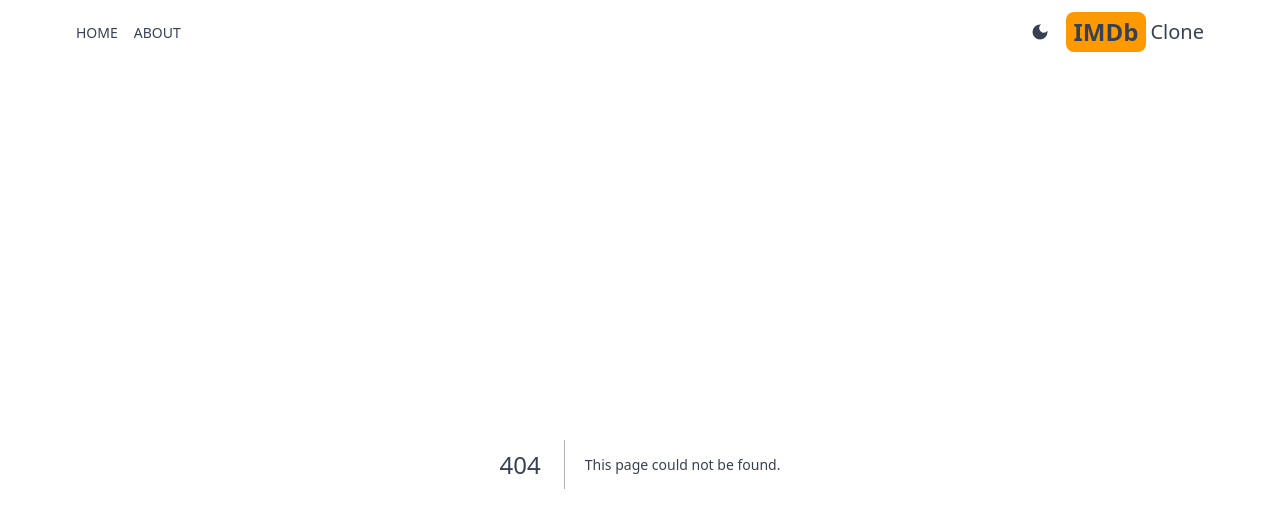
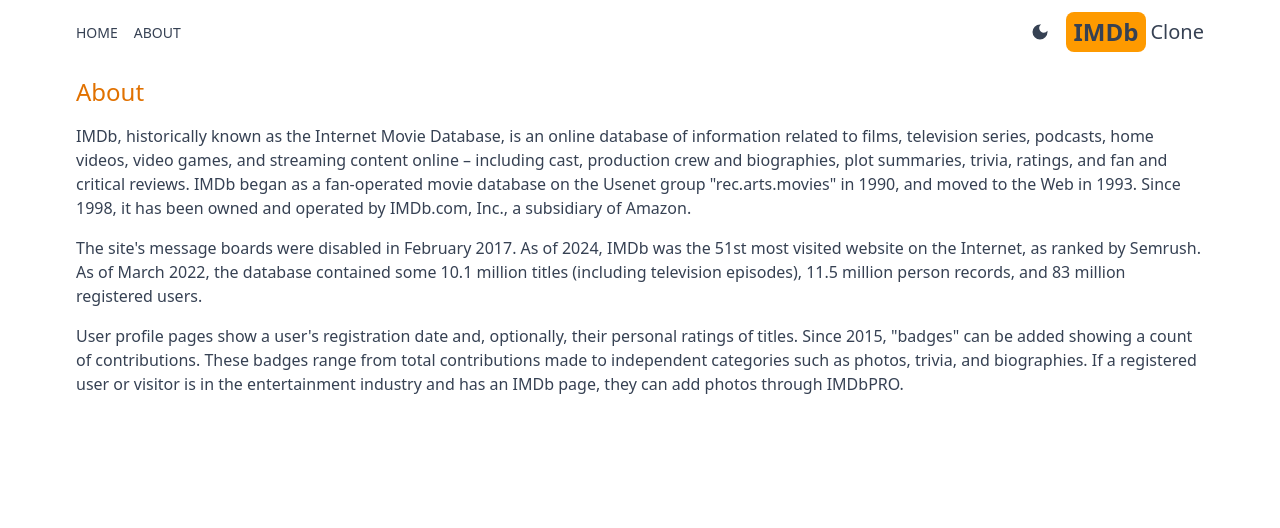
Before and after one commit to yucel-bozdogan/imdb-nextjs, a Next.js app: page /about in a window 1280 px wide. Before the commit this address had no page. Shown: the top 528 px of the page. Built offline with nearby package versions, Linux system fonts and the light colour scheme.

Commit message:
create the about page

```diff
--- /dev/null
+++ b/src/app/about/page.jsx
@@ -0,0 +1,14 @@
+import React from 'react'
+
+export default function About() {
+  return (
+    <div className='max-w-6xl mx-auto p-3 space-y-4 '>
+        <h1 className='text-2xl font-medium text-amber-600'>About</h1>
+        <p>IMDb, historically known as the Internet Movie Database, is an online database of information related to films, television series, podcasts, home videos, video games, and streaming content online – including cast, production crew and biographies, plot summaries, trivia, ratings, and fan and critical reviews. IMDb began as a fan-operated movie database on the Usenet group "rec.arts.movies" in 1990, and moved to the Web in 1993. Since 1998, it has been owned and operated by IMDb.com, Inc., a subsidiary of Amazon.</p>
+
+        <p>The site's message boards were disabled in February 2017. As of 2024, IMDb was the 51st most visited website on the Internet, as ranked by Semrush. As of March 2022, the database contained some 10.1 million titles (including television episodes), 11.5 million person records, and 83 million registered users.</p>
+
+        <p>User profile pages show a user's registration date and, optionally, their personal ratings of titles. Since 2015, "badges" can be added showing a count of contributions. These badges range from total contributions made to independent categories such as photos, trivia, and biographies. If a registered user or visitor is in the entertainment industry and has an IMDb page, they can add photos through IMDbPRO. </p>
+    </div>
+  )
+}
```
